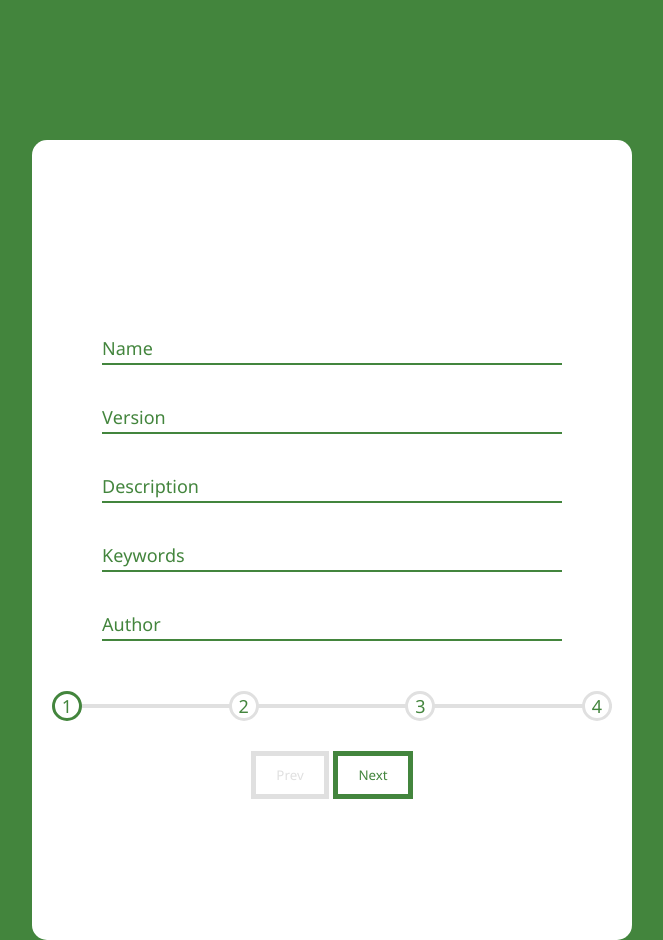
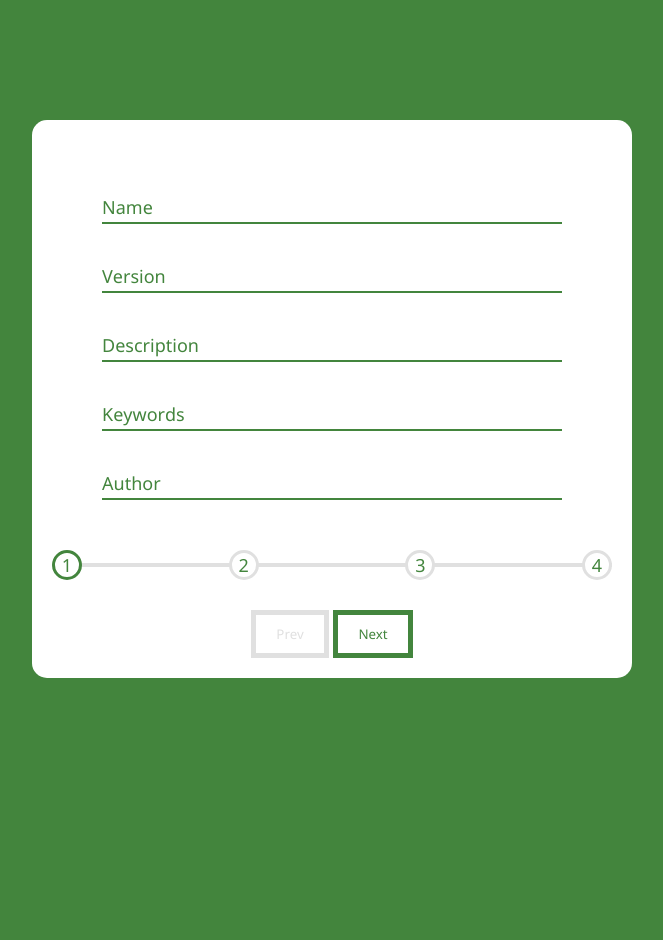
Before and after one commit to amarudemonn/package-json-generator, a plain HTML site: page index.html in a window 1280 px wide. Shown: the part 700-1640 px from the top of the page, without its empty margins (308-971 px from the left). After the commit the page ends 1378 px from the top, so only its background shows below. Drawn offline with Linux system fonts and the light colour scheme.

Commit message:
Remove 100vh

```diff
--- a/style.css
+++ b/style.css
@@ -77,8 +77,7 @@ body {
 
 .main {
   max-width: 60rem;
-  margin: 4rem auto;
-  height: 100vh;
+  margin: 2rem auto;
   display: flex;
   justify-content: center;
   align-items: center;
```
Also changed, not shown: 1 other file.
